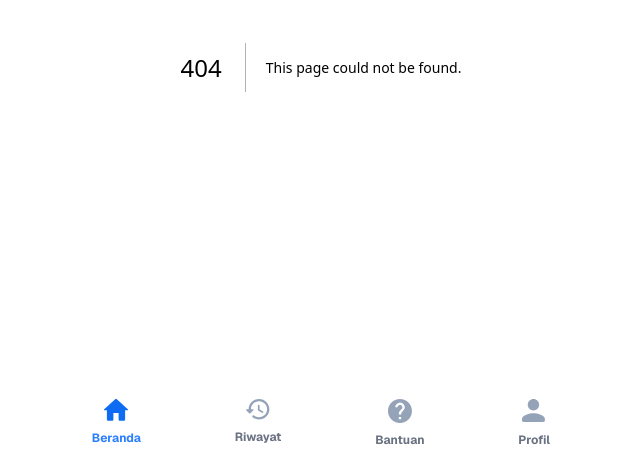
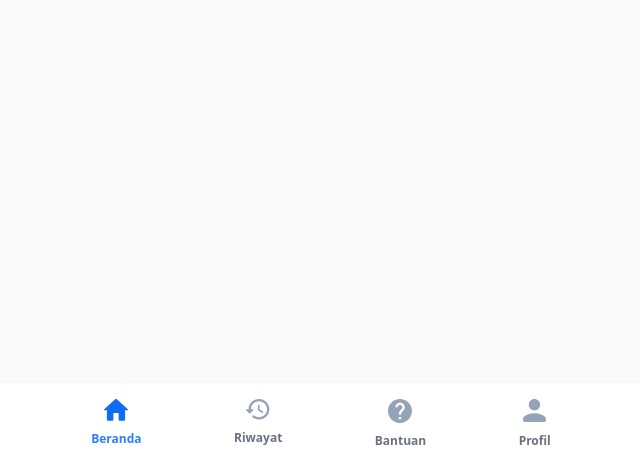
Before and after one commit to faradisyulianto20/minhack-fe, a Next.js app: page /bantuan in a window 1280 px wide. Before the commit this address had no page. Shown: the part 333-800 px from the top of the page, without its empty margins (319-959 px from the left). Built offline with nearby package versions, Linux system fonts and the light colour scheme.

Commit message:
fix: fix navbar layout for login

```diff
--- /dev/null
+++ b/src/app/(public)/bantuan/page.tsx
@@ -0,0 +1,7 @@
+export default function Page() {
+    return (
+        <div>
+
+        </div>
+    )
+}
--- /dev/null
+++ b/src/app/(public)/layout.tsx
@@ -0,0 +1,19 @@
+// import "./globals.css";
+import Navbar from "../components/layout/navbar";
+
+export default function RootLayout({
+  children,
+}: Readonly<{
+  children: React.ReactNode;
+}>) {
+  return (
+    <html lang="en">
+      <body
+        className={` antialiased flex flex-col min-h-screen items-center justify-center bg-zinc-50 font-sans dark:bg-black`}
+      >
+        {children}
+        <Navbar />
+      </body>
+    </html>
+  );
+}
--- /dev/null
+++ b/src/app/(public)/profile/page.tsx
@@ -0,0 +1,7 @@
+export default function Page() {
+    return (
+        <div>
+
+        </div>
+    )
+}
--- /dev/null
+++ b/src/app/(public)/riwayat/page.tsx
@@ -0,0 +1,7 @@
+export default function Page() {
+    return (
+        <div>
+
+        </div>
+    )
+}
--- a/src/app/layout.tsx
+++ b/src/app/layout.tsx
@@ -29,7 +29,6 @@ export default function RootLayout({
         className={`${geistSans.variable} ${geistMono.variable} antialiased flex flex-col min-h-screen items-center justify-center bg-zinc-50 font-sans dark:bg-black`}
       >
         {children}
-        <Navbar/>
       </body>
     </html>
   );
```
Also changed, not shown: src/app/(public)/page.tsx (renamed from src/app/page.tsx, +5 -5 lines), src/app/(auth)/login/page.tsx (renamed from src/app/login/page.tsx).
